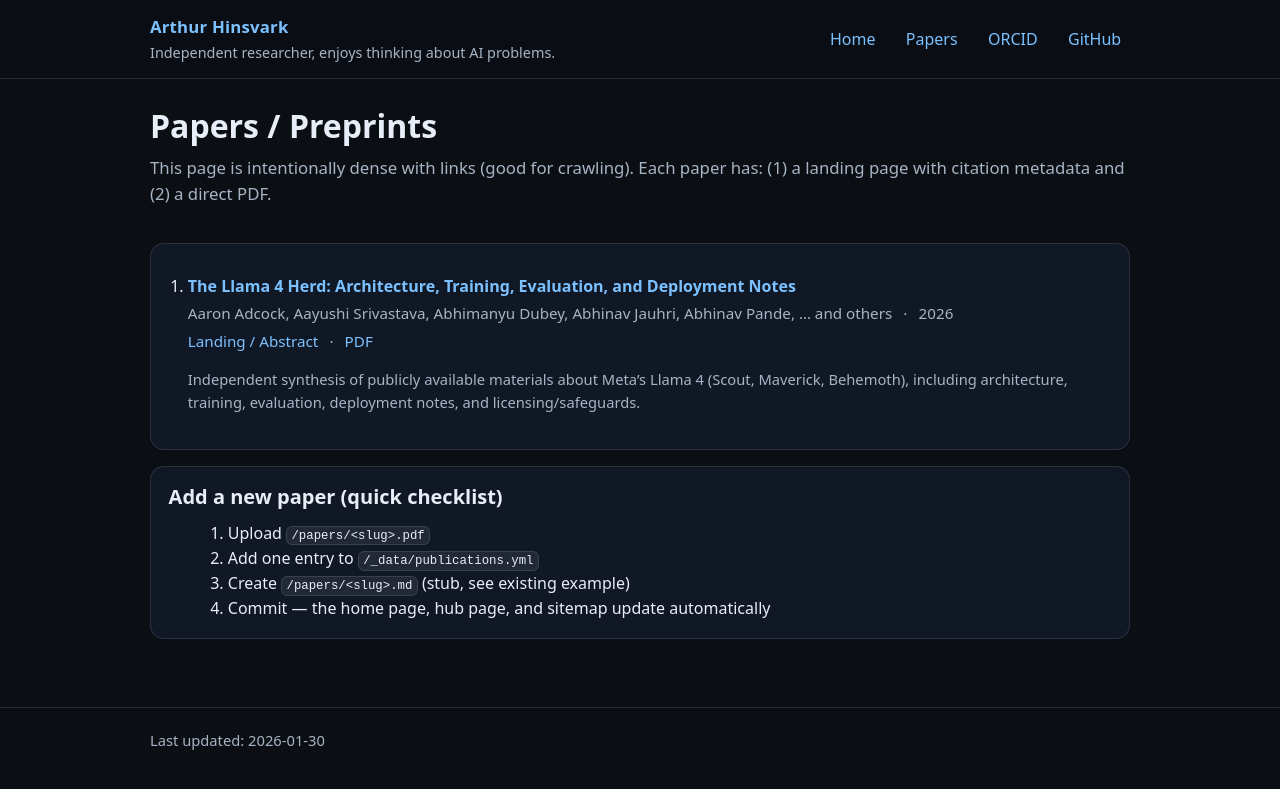
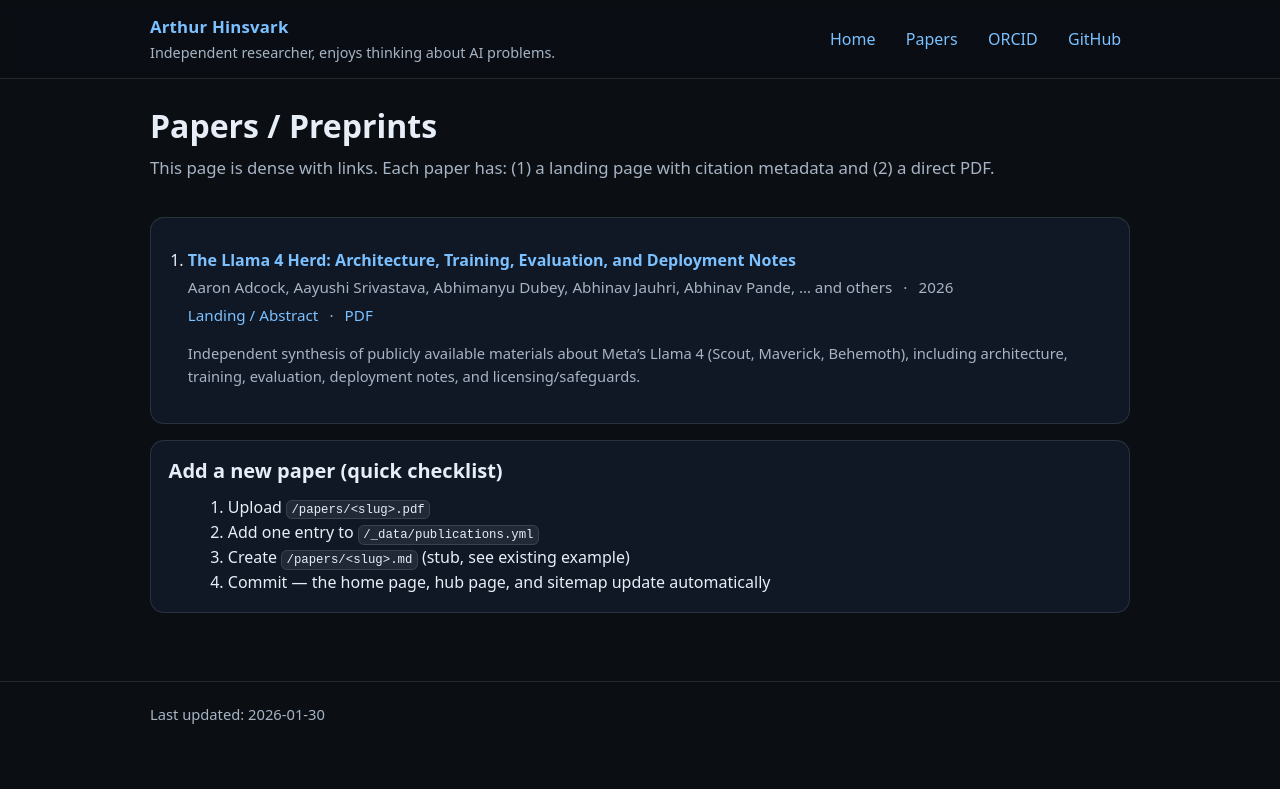
Before and after one commit to ahinsvark/ahinsvark.github.io, a Jekyll site: the page built from papers/index.html, in a window 1280 px wide. Shown: the top 789 px of the page. Built offline with Jekyll 4.4.1, drawn with Linux system fonts in a browser that asks for light colours.

Commit message:
Revise description of papers page for clarity

```diff
--- a/papers/index.html
+++ b/papers/index.html
@@ -7,7 +7,7 @@
   <section class="hero hero--compact">
     <h1>Papers / Preprints</h1>
     <p class="lead">
-      This page is intentionally dense with links (good for crawling). Each paper has:
+      This page is dense with links. Each paper has:
       (1) a landing page with citation metadata and (2) a direct PDF.
     </p>
   </section>
```
